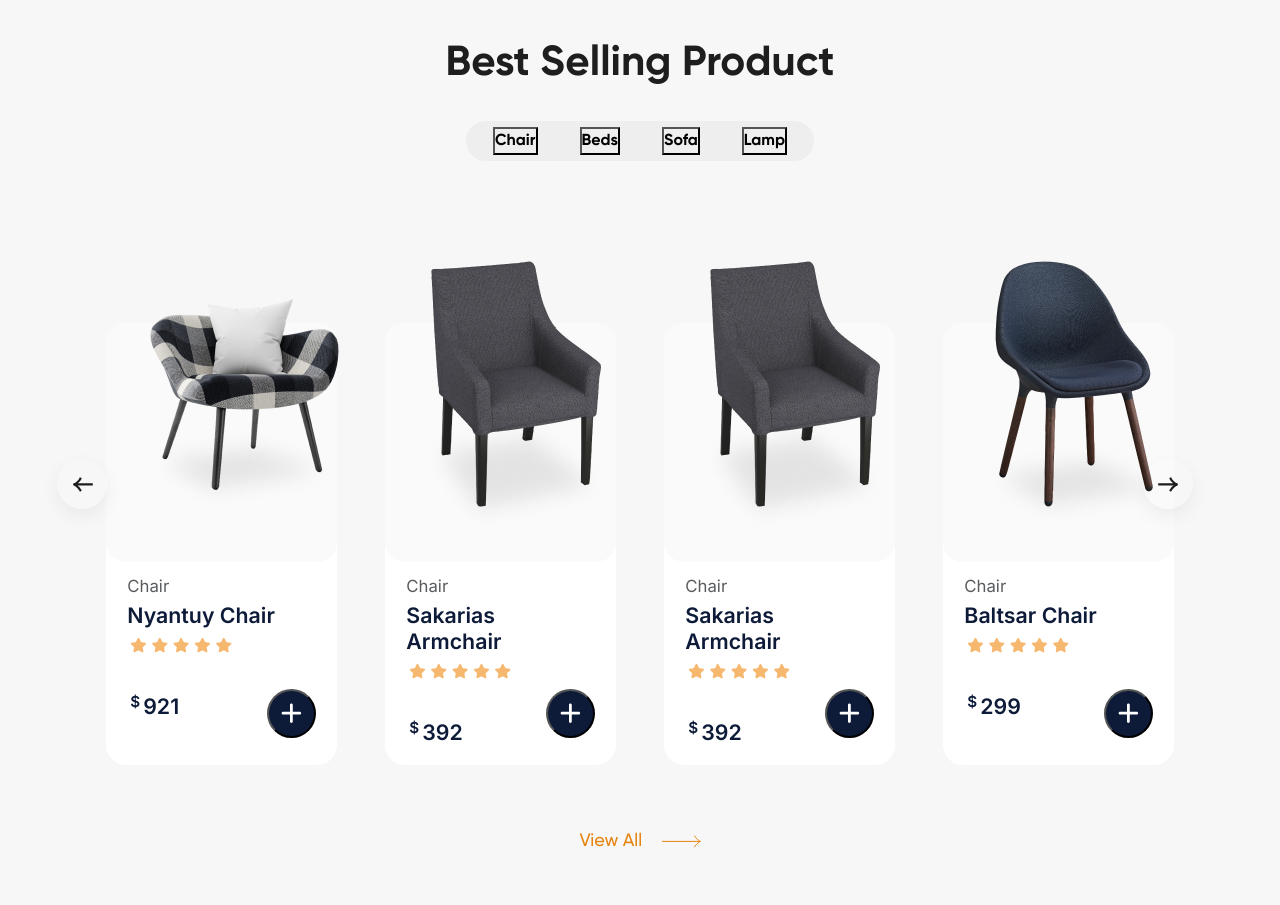
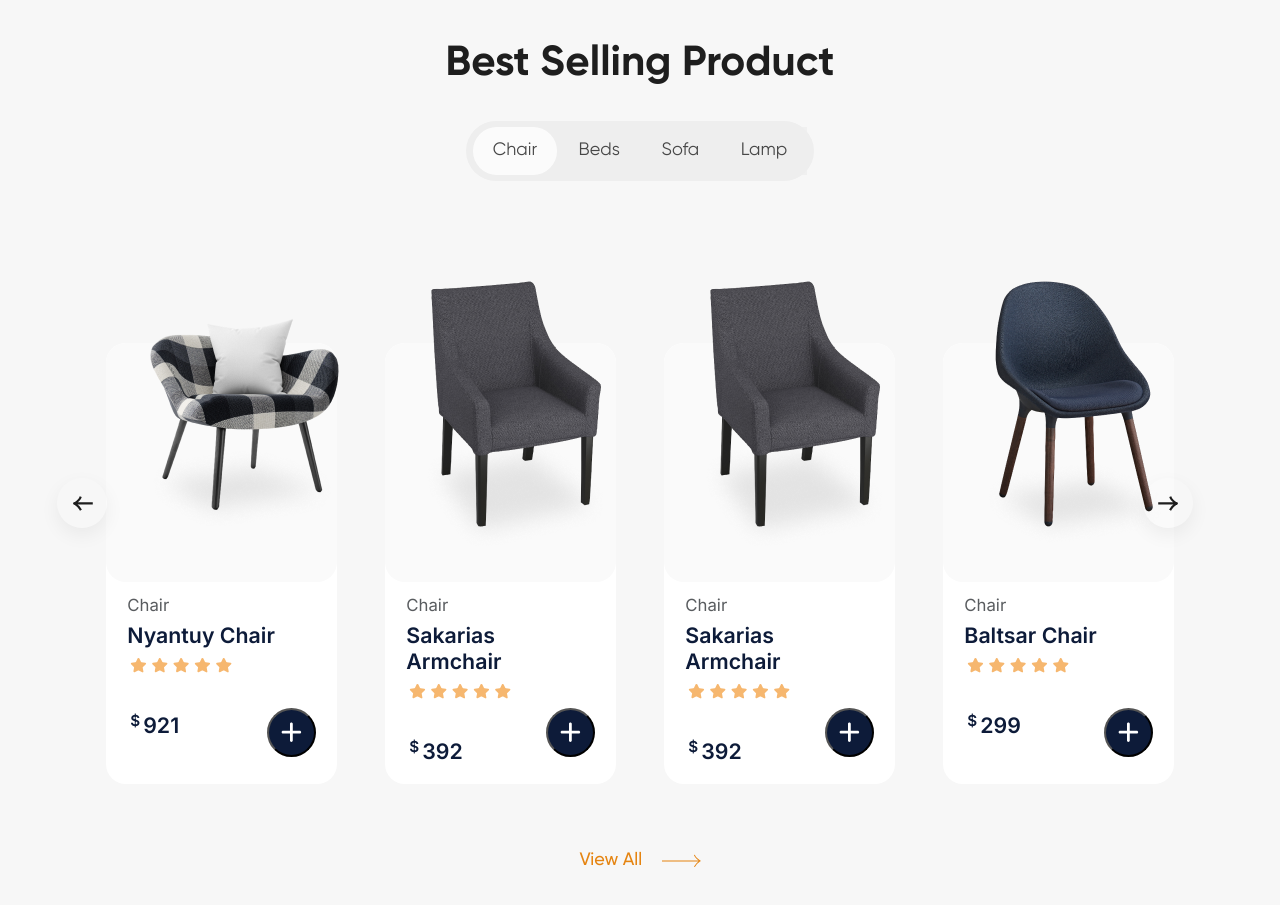
Before and after one commit to hardikd-zignuts/Panto-UI, a React (Create React App) app: page / in a window 1280 px wide. Shown: the part 1540-2445 px from the top of the page. Built offline with nearby package versions, Linux system fonts and the light colour scheme.

Commit message:
fix: :art: Fix minor bug

```diff
--- a/src/pages/Selling/index.js
+++ b/src/pages/Selling/index.js
@@ -19,7 +19,7 @@ const SellingProduct = () => {
                         {
                             Category.map((cat, index) => {
                                 return (
-                                    <button onClick={() => setIsActive(index)} key={cat} ẓclassName={`category-name border-0 ${isActive === index && 'active-cat'}`}>{cat}</button>
+                                    <button onClick={() => setIsActive(index)} key={cat} className={`category-name border-0 ${isActive === index && 'active-cat'}`}>{cat}</button>
                                 )
                             })
                         }
```
